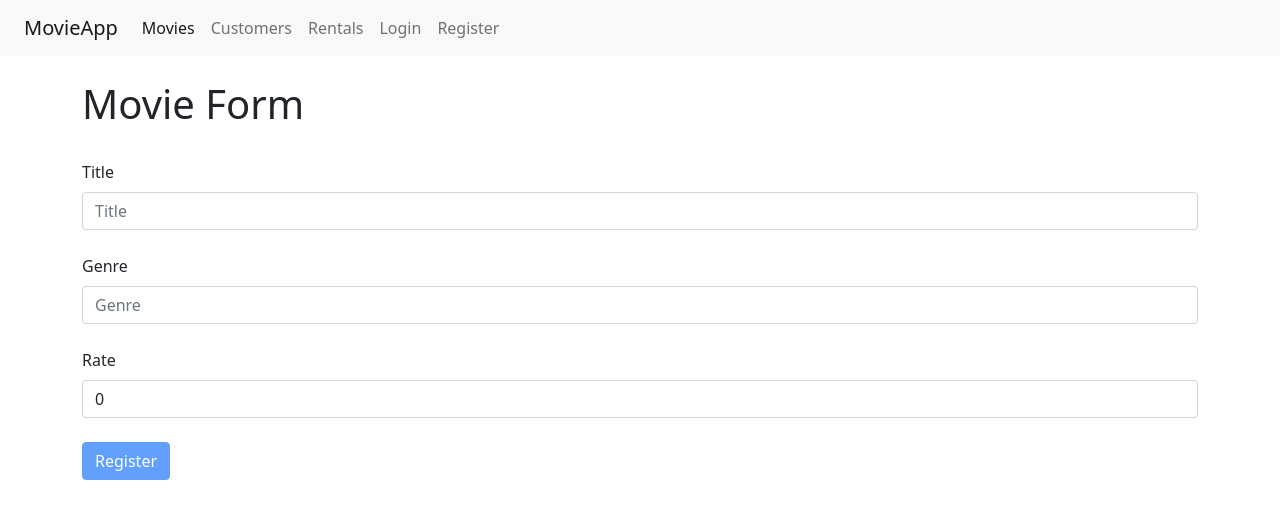
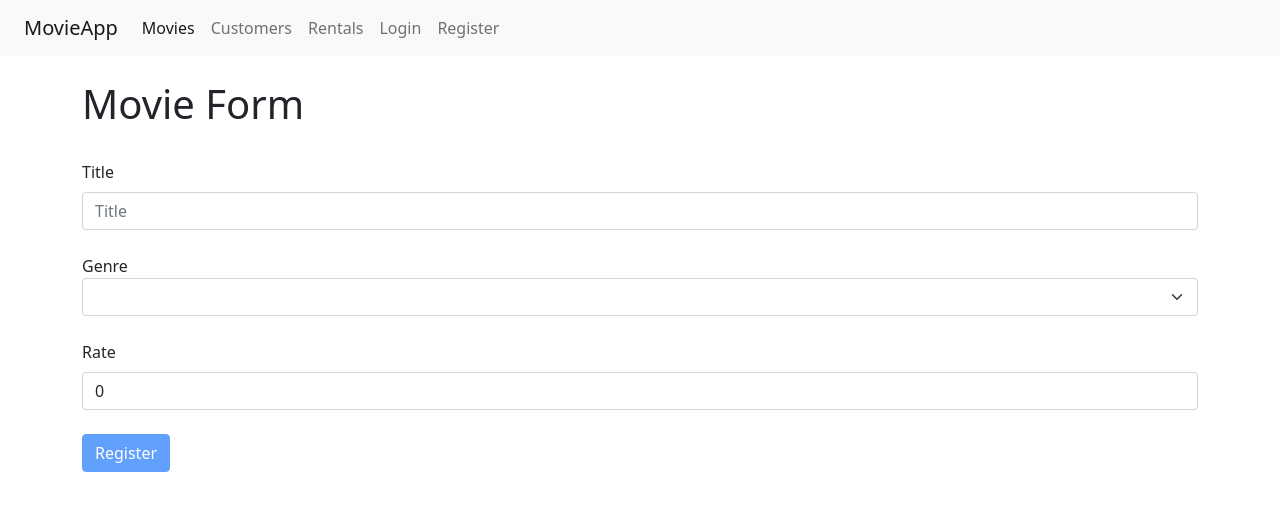
Before and after one commit to CutieMath/react-02, a React (Create React App) app: page /movies/new in a window 1280 px wide. Shown: the top 518 px of the page. Built offline with nearby package versions, Linux system fonts and the light colour scheme.

Commit message:
add single select in form

```diff
--- a/src/common/form.jsx
+++ b/src/common/form.jsx
@@ -74,13 +74,15 @@ class Form extends Component {
   }
 
   renderSingleSelect(name, label, options) {
-    const { errors } = this.state;
+    const { data, errors } = this.state;
     return (
       <SingleSelect
         fieldName={name}
+        value={data[name]}
         label={label}
         options={options}
-        errors={errors}
+        onChange={this.handleChange}
+        error={errors[name]}
       />
     );
   }
--- a/src/common/singleSelect.jsx
+++ b/src/common/singleSelect.jsx
@@ -1,21 +1,35 @@
 import React from "react";
 
-const SingleSelect = ({ fieldName, errors, label, options }) => {
+const SingleSelect = ({
+  fieldName,
+  error,
+  label,
+  options,
+  value,
+  onChange,
+}) => {
   return (
-    <>
+    <div className="form-group">
       <label htmlFor={fieldName} className="mt-4">
         {label}
       </label>
-      <select class="form-select" aria-label="Default select example">
-        <option selected>{label}</option>
+      <select
+        name={fieldName}
+        id={fieldName}
+        value={value}
+        onChange={onChange}
+        class="form-select"
+        aria-label="Default select"
+      >
+        <option value="" />
         {options.map((option, index) => (
-          <option key={index} value={option.value}>
-            {option.value}
+          <option key={index} value={option._id}>
+            {option.name}
           </option>
         ))}
       </select>
-      {errors && <div className="alert alert-danger">{errors}</div>}
-    </>
+      {error && <div className="alert alert-danger">{error}</div>}
+    </div>
   );
 };
 
--- a/src/components/movieForm.jsx
+++ b/src/components/movieForm.jsx
@@ -1,17 +1,24 @@
 import React from "react";
 import Joi from "joi-browser";
 import Form from "../common/form";
+import { getGenres } from "../services/fakeGenreService";
 
 class MovieForm extends Form {
   state = {
-    data: { title: "", genre: "", rate: 0 },
+    data: { title: "", genreId: "", rate: 0 },
+    genres: [],
     errors: {},
   };
   schema = {
     title: Joi.string().required().label("Title"),
-    genre: Joi.string().required().label("Genre"),
+    genreId: Joi.string().required().label("Genre"),
     rate: Joi.number().min(0).max(10).required().label("Ratings"),
   };
+
+  componentDidMount() {
+    const genres = getGenres();
+    this.setState({ genres });
+  }
 
   doSubmit = () => {
     console.log("Submitted");
@@ -23,7 +30,7 @@ class MovieForm extends Form {
         <h1>Movie Form</h1>
         <form>
           {this.renderInput("title", "Title")}
-          {this.renderInput("genre", "Genre")}
+          {this.renderSingleSelect("genre", "Genre", this.state.genres)}
           {this.renderInput("rate", "Rate")}
           {this.renderButton("Register")}
         </form>
```
